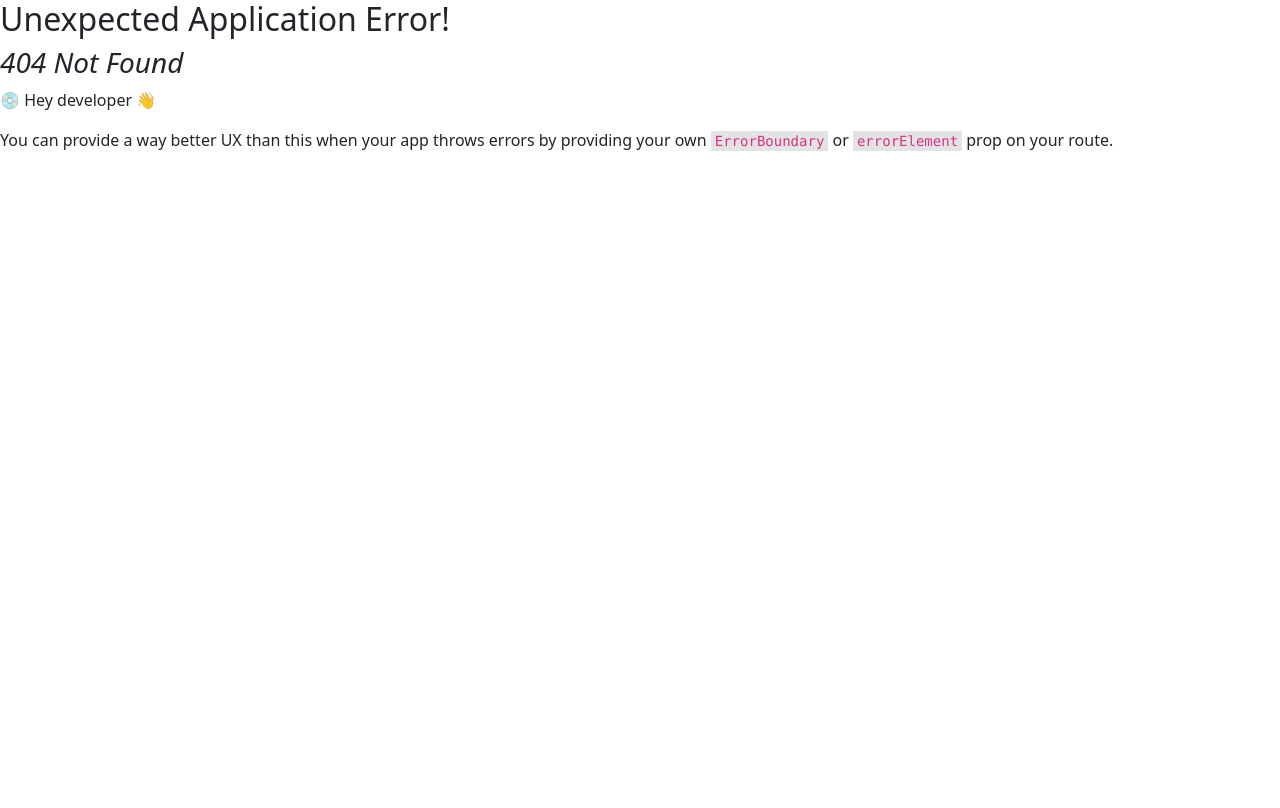
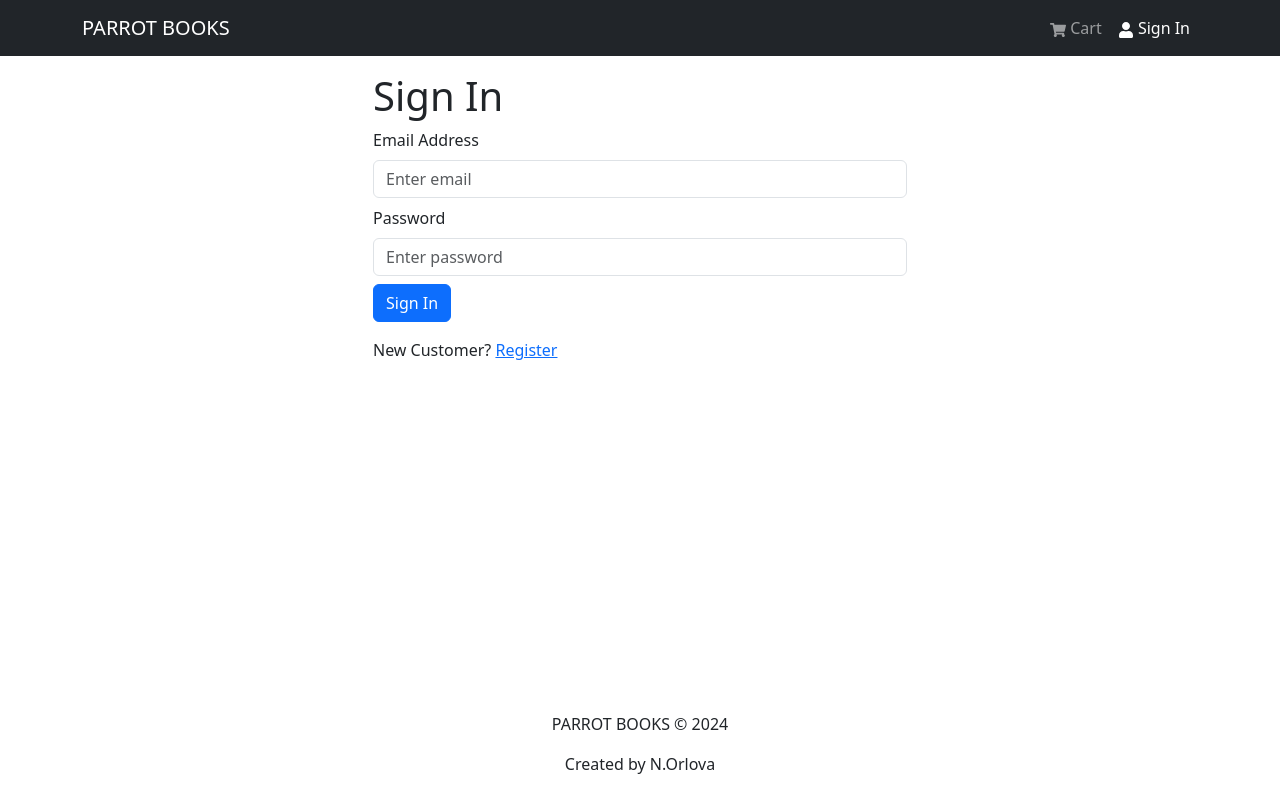
Before and after one commit to nataliia-orlova/bookshop-v-3, a React (Create React App) app in the folder frontend/: page /login in a window 1280 px wide. Before the commit this address had no page. Built offline with nearby package versions, Linux system fonts and the light colour scheme.

Commit message:
add login screen and functionality

```diff
--- a/frontend/package.json
+++ b/frontend/package.json
@@ -18,6 +18,7 @@
         "react-router-bootstrap": "^0.26.2",
         "react-router-dom": "^6.22.0",
         "react-scripts": "5.0.1",
+        "react-toastify": "^10.0.4",
         "web-vitals": "^2.1.4"
     },
     "scripts": {
--- a/frontend/src/App.js
+++ b/frontend/src/App.js
@@ -1,5 +1,7 @@
 import { Container } from 'react-bootstrap';
 import { Outlet } from 'react-router-dom';
+import { ToastContainer } from 'react-toastify';
+import 'react-toastify/dist/ReactToastify.css';
 import Header from './components/Header';
 import Footer from './components/Footer';
 
@@ -13,6 +15,7 @@ function App() {
                 </Container>
             </main>
             <Footer />
+            <ToastContainer />
         </>
     );
 }
--- /dev/null
+++ b/frontend/src/components/FormContainer.jsx
@@ -0,0 +1,15 @@
+import { Container, Row, Col } from 'react-bootstrap';
+//  you can wrap whatever you want in this form container - those are all children
+const FormContainer = ({ children }) => {
+    return (
+        <Container>
+            <Row className='justify-content-md-center'>
+                <Col xs={12} md={6}>
+                    {children}
+                </Col>
+            </Row>
+        </Container>
+    );
+};
+
+export default FormContainer;
--- a/frontend/src/components/Header.jsx
+++ b/frontend/src/components/Header.jsx
@@ -1,10 +1,12 @@
-import { Badge, Navbar, Nav, Container } from 'react-bootstrap';
+import { Badge, Navbar, Nav, Container, NavDropdown } from 'react-bootstrap';
 import { FaShoppingCart, FaUser } from 'react-icons/fa';
 import { LinkContainer } from 'react-router-bootstrap';
 import { useSelector } from 'react-redux';
 const Header = () => {
     //  destructure what you need from the store
     const { cartItems } = useSelector((state) => state.cart);
+    const { userInfo } = useSelector((state) => state.auth);
+    const logoutHandler = () => {};
     return (
         <header>
             <Navbar bg='dark' variant='dark' expand='lg' collapseOnSelect>
@@ -33,12 +35,31 @@ const Header = () => {
                                     )}
                                 </Nav.Link>
                             </LinkContainer>
-
-                            <LinkContainer to='/login'>
-                                <Nav.Link>
-                                    <FaUser /> Sign In
-                                </Nav.Link>
-                            </LinkContainer>
+                            {userInfo ? (
+                                <>
+                                    <NavDropdown
+                                        title={userInfo.name}
+                                        id='username'
+                                    >
+                                        <LinkContainer to='/profile'>
+                                            <NavDropdown.Item>
+                                                Profile
+                                            </NavDropdown.Item>
+                                        </LinkContainer>
+                                        <NavDropdown.Item
+                                            onClick={logoutHandler}
+                                        >
+                                            Logout
+                                        </NavDropdown.Item>
+                                    </NavDropdown>
+                                </>
+                            ) : (
+                                <LinkContainer to='/login'>
+                                    <Nav.Link>
+                                        <FaUser /> Sign In
+                                    </Nav.Link>
+                                </LinkContainer>
+                            )}
                         </Nav>
                     </Navbar.Collapse>
                 </Container>
--- a/frontend/src/index.js
+++ b/frontend/src/index.js
@@ -15,6 +15,7 @@ import reportWebVitals from './reportWebVitals';
 import HomeScreen from './screens/HomeScreen';
 import ProductScreen from './screens/ProductScreen';
 import CartScreen from './screens/CartScreen';
+import LoginScreen from './screens/LoginScreen';
 
 const router = createBrowserRouter(
     createRoutesFromElements(
@@ -22,6 +23,7 @@ const router = createBrowserRouter(
             <Route index={true} path='/' element={<HomeScreen />} />
             <Route path='/product/:id' element={<ProductScreen />} />
             <Route path='/cart' element={<CartScreen />} />
+            <Route path='/login' element={<LoginScreen />} />
         </Route>
     )
 );
--- /dev/null
+++ b/frontend/src/screens/LoginScreen.jsx
@@ -0,0 +1,95 @@
+import { useState, useEffect } from 'react';
+import { Link, useLocation, useNavigate } from 'react-router-dom';
+import { Form, Button, Row, Col } from 'react-bootstrap';
+import { useDispatch, useSelector } from 'react-redux';
+import Loader from '../components/Loader';
+import FormContainer from '../components/FormContainer';
+
+import { useLoginMutation } from '../slices/usersApiSlice';
+import { setCredentials } from '../slices/authSlice';
+import { toast } from 'react-toastify';
+
+const LoginScreen = () => {
+    const [email, setEmail] = useState('');
+    const [password, setPassword] = useState('');
+
+    const dispatch = useDispatch();
+    const navigate = useNavigate();
+
+    const [login, { isLoading }] = useLoginMutation();
+    //  get user info from auth
+    const { userInfo } = useSelector((state) => state.auth);
+
+    const { search } = useLocation();
+    const sp = new URLSearchParams(search);
+    const redirect = sp.get('redirect') || '/';
+    //   if logged in get redirected
+    useEffect(() => {
+        if (userInfo) {
+            navigate(redirect);
+        }
+    }, [navigate, redirect, userInfo]);
+
+    const submitHandler = async (e) => {
+        e.preventDefault();
+        try {
+            //  call login, get response, pass infor to set cred, then get to local storage
+            const res = await login({ email, password }).unwrap();
+            dispatch(setCredentials({ ...res }));
+            navigate(redirect);
+        } catch (err) {
+            toast.error(err?.data?.message || err.error);
+        }
+    };
+
+    return (
+        <FormContainer>
+            <h1>Sign In</h1>
+
+            <Form onSubmit={submitHandler}>
+                <Form.Group className='my-2' controlId='email'>
+                    <Form.Label>Email Address</Form.Label>
+                    <Form.Control
+                        type='email'
+                        placeholder='Enter email'
+                        value={email}
+                        onChange={(e) => setEmail(e.target.value)}
+                    ></Form.Control>
+                </Form.Group>
+
+                <Form.Group className='my-2' controlId='password'>
+                    <Form.Label>Password</Form.Label>
+                    <Form.Control
+                        type='password'
+                        placeholder='Enter password'
+                        value={password}
+                        onChange={(e) => setPassword(e.target.value)}
+                    ></Form.Control>
+                </Form.Group>
+
+                <Button disabled={isLoading} type='submit' variant='primary'>
+                    Sign In
+                </Button>
+
+                {isLoading && <Loader />}
+            </Form>
+
+            <Row className='py-3'>
+                <Col>
+                    New Customer?{' '}
+                    <Link
+                        to={
+                            redirect
+                                ? `/register?redirect=${redirect}`
+                                : '/register'
+                        }
+                    >
+                        Register
+                    </Link>
+                </Col>
+            </Row>
+        </FormContainer>
+    );
+};
+
+export default LoginScreen;
--- /dev/null
+++ b/frontend/src/slices/authSlice.js
@@ -0,0 +1,23 @@
+import { createSlice } from '@reduxjs/toolkit';
+
+const initialState = {
+    //   check if there is user info and use it if its there
+    userInfo: localStorage.getItem('userInfo')
+        ? JSON.parse(localStorage.getItem('userInfo'))
+        : null,
+};
+
+const authSlice = createSlice({
+    name: 'auth',
+    initialState,
+    reducers: {
+        setCredentials: (state, action) => {
+            state.userInfo = action.payload;
+            localStorage.setItem('userInfo', JSON.stringify(action.payload));
+        },
+    },
+});
+
+export const { setCredentials } = authSlice.actions;
+
+export default authSlice.reducer;
--- /dev/null
+++ b/frontend/src/slices/usersApiSlice.js
@@ -0,0 +1,16 @@
+import { apiSlice } from './apiSlice';
+import { USERS_URL } from '../constants';
+
+export const usersApiSlice = apiSlice.injectEndpoints({
+    endpoints: (builder) => ({
+        login: builder.mutation({
+            query: (data) => ({
+                url: `${USERS_URL}/login`,
+                method: 'POST',
+                body: data,
+            }),
+        }),
+    }),
+});
+
+export const { useLoginMutation } = usersApiSlice;
--- a/frontend/src/store.js
+++ b/frontend/src/store.js
@@ -1,11 +1,13 @@
 import { configureStore } from '@reduxjs/toolkit';
 import { apiSlice } from './slices/apiSlice';
 import cartSliceReducer from './slices/cartSlice';
+import authSliceReducer from './slices/authSlice';
 
 const store = configureStore({
     reducer: {
         [apiSlice.reducerPath]: apiSlice.reducer,
         cart: cartSliceReducer,
+        auth: authSliceReducer,
     },
     middleware: (getDefaultMiddleware) =>
         getDefaultMiddleware().concat(apiSlice.middleware),
```
Also changed, not shown: 2 other files (tests, documents, lock files or other folders).
